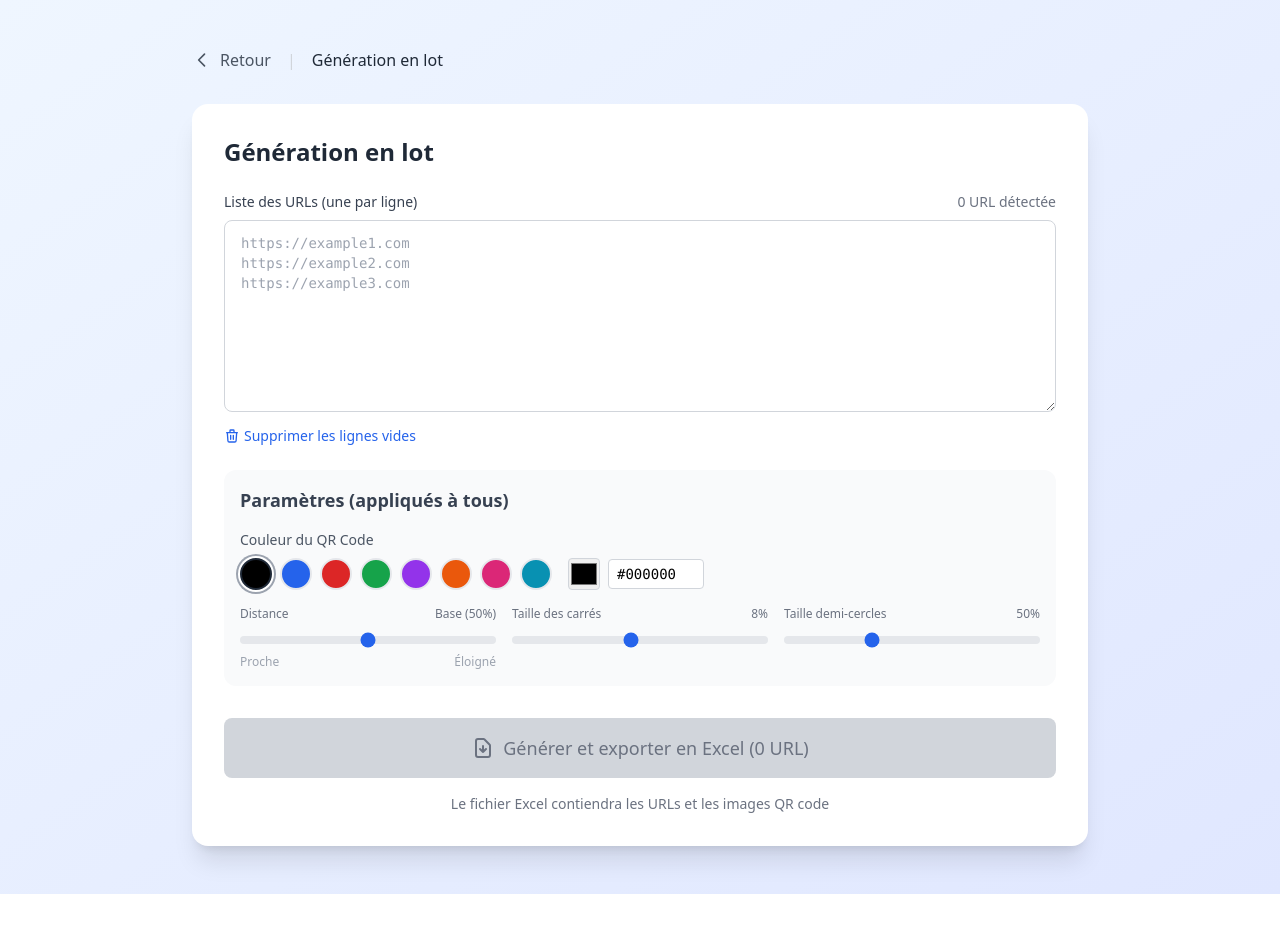
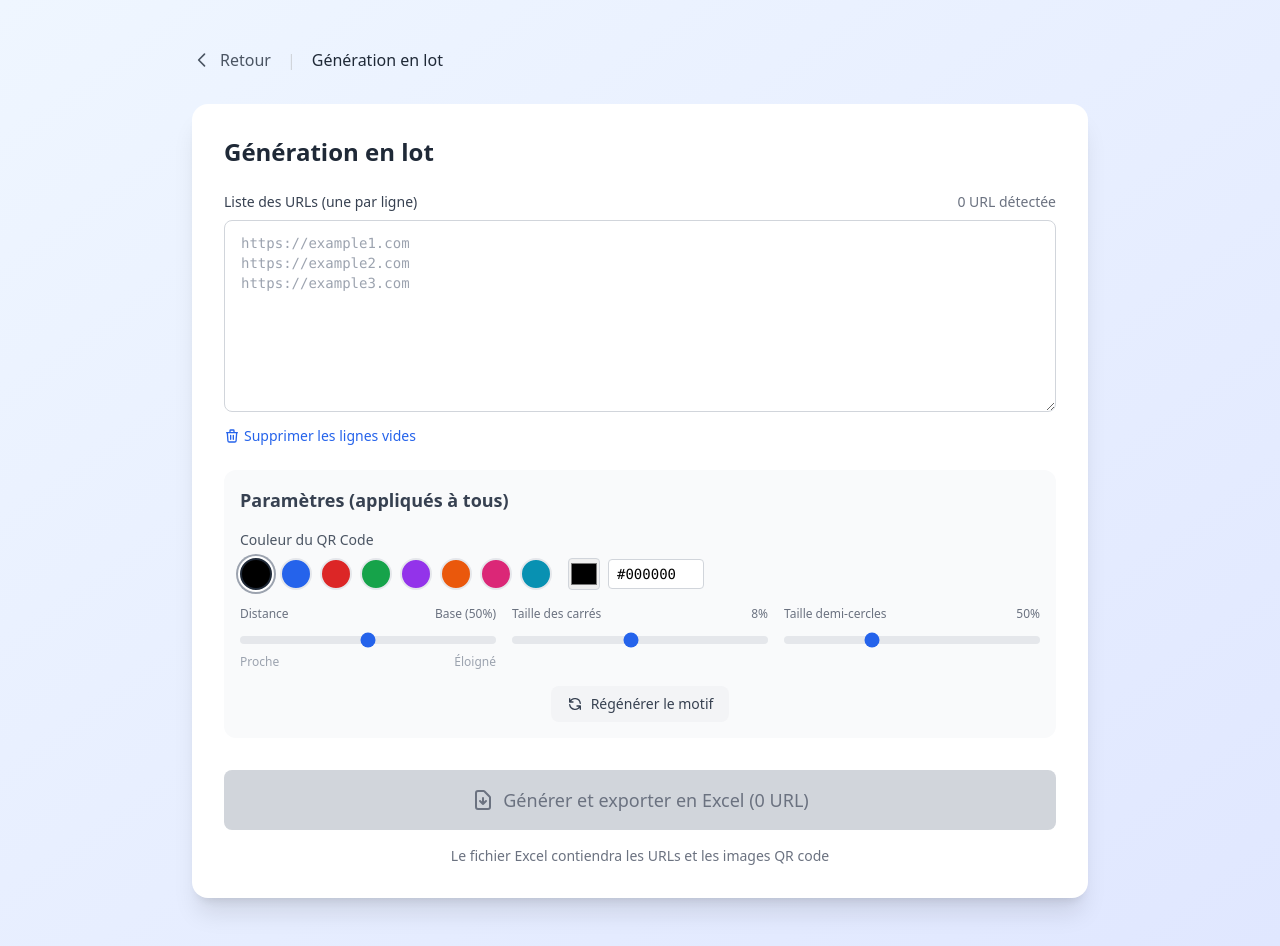
Before and after one commit to blhoualid/qrcode-web-shaper, a Next.js app: page /batch in a window 1280 px wide. Before the commit the page ends 894 px from the top, so only its background shows below. Built offline with nearby package versions, Linux system fonts and the light colour scheme.

Commit message:
Add regenerate pattern button for half circles
- Added seed parameter to drawHalfCirclePattern function
- New "Régénérer le motif" button randomizes the half circle pattern
- Seed is persisted in localStorage along with other settings

https://claude.ai/code/session_01NqUQSjKgizFb3vAAgiq7Q8

```diff
--- a/src/components/BatchQRGenerator.tsx
+++ b/src/components/BatchQRGenerator.tsx
@@ -10,6 +10,7 @@ interface StoredSettings {
   distance: number;
   cellSize: number;
   size: number;
+  seed: number;
 }
 
 function loadStoredSettings(): StoredSettings | null {
@@ -50,6 +51,7 @@ interface QRSettings {
   distance: number;
   cellSize: number;
   size: number;
+  seed: number;
 }
 
 const DEFAULT_SETTINGS: QRSettings = {
@@ -57,6 +59,7 @@ const DEFAULT_SETTINGS: QRSettings = {
   distance: 50,
   cellSize: 8,
   size: 50,
+  seed: 1,
 };
 
 // Draw QR-style pattern in a half circle
@@ -67,7 +70,8 @@ function drawHalfCirclePattern(
   radius: number,
   color: string,
   cellSize: number,
-  direction: "right" | "bottom"
+  direction: "right" | "bottom",
+  seed: number = 1
 ) {
   const cells: { x: number; y: number }[] = [];
 
@@ -92,7 +96,7 @@ function drawHalfCirclePattern(
 
   ctx.fillStyle = color;
   cells.forEach((cell) => {
-    const hash = Math.sin(cell.x * 12.9898 + cell.y * 78.233) * 43758.5453;
+    const hash = Math.sin(cell.x * 12.9898 + cell.y * 78.233 + seed * 47.123) * 43758.5453;
     const shouldFill = (hash - Math.floor(hash)) > 0.45;
     if (shouldFill) {
       ctx.fillRect(cell.x, cell.y, cellSize, cellSize);
@@ -131,8 +135,8 @@ async function generateQRCodeBase64(
   ctx.fillRect(0, 0, compositeSize, compositeSize);
   ctx.drawImage(qrCanvas, 0, 0);
 
-  drawHalfCirclePattern(ctx, qrSize + scaledDistance, qrSize / 2, halfCircleRadius, settings.color, scaledCellSize, "right");
-  drawHalfCirclePattern(ctx, qrSize / 2, qrSize + scaledDistance, halfCircleRadius, settings.color, scaledCellSize, "bottom");
+  drawHalfCirclePattern(ctx, qrSize + scaledDistance, qrSize / 2, halfCircleRadius, settings.color, scaledCellSize, "right", settings.seed);
+  drawHalfCirclePattern(ctx, qrSize / 2, qrSize + scaledDistance, halfCircleRadius, settings.color, scaledCellSize, "bottom", settings.seed);
 
   // Rotate
   const diagonal = Math.ceil(Math.sqrt(2) * compositeSize);
@@ -171,6 +175,7 @@ export default function BatchQRGenerator() {
         distance: stored.distance,
         cellSize: stored.cellSize,
         size: stored.size,
+        seed: stored.seed ?? 1,
       });
     }
     setIsInitialized(true);
@@ -184,6 +189,7 @@ export default function BatchQRGenerator() {
       distance: settings.distance,
       cellSize: settings.cellSize,
       size: settings.size,
+      seed: settings.seed,
     });
   }, [settings, isInitialized]);
 
@@ -426,6 +432,19 @@ export default function BatchQRGenerator() {
             />
           </div>
         </div>
+
+        {/* Regenerate Pattern Button */}
+        <div className="flex justify-center mt-4">
+          <button
+            onClick={() => updateSetting("seed", Math.floor(Math.random() * 10000))}
+            className="flex items-center gap-2 px-4 py-2 bg-gray-100 hover:bg-gray-200 text-gray-700 rounded-lg transition-colors text-sm"
+          >
+            <svg className="w-4 h-4" fill="none" stroke="currentColor" viewBox="0 0 24 24">
+              <path strokeLinecap="round" strokeLinejoin="round" strokeWidth={2} d="M4 4v5h.582m15.356 2A8.001 8.001 0 004.582 9m0 0H9m11 11v-5h-.581m0 0a8.003 8.003 0 01-15.357-2m15.357 2H15" />
+            </svg>
+            Régénérer le motif
+          </button>
+        </div>
       </div>
 
       {error && (
--- a/src/components/QRCodeGenerator.tsx
+++ b/src/components/QRCodeGenerator.tsx
@@ -10,6 +10,7 @@ interface StoredSettings {
   distance: number;
   cellSize: number;
   size: number;
+  seed: number;
 }
 
 function loadStoredSettings(): StoredSettings | null {
@@ -53,7 +54,8 @@ function drawHalfCirclePattern(
   radius: number,
   color: string,
   cellSize: number,
-  direction: "right" | "bottom"
+  direction: "right" | "bottom",
+  seed: number = 1
 ) {
   const cells: { x: number; y: number }[] = [];
 
@@ -77,10 +79,10 @@ function drawHalfCirclePattern(
     }
   }
 
-  // Draw cells with QR-like pattern (pseudo-random based on position)
+  // Draw cells with QR-like pattern (pseudo-random based on position and seed)
   ctx.fillStyle = color;
   cells.forEach((cell) => {
-    const hash = Math.sin(cell.x * 12.9898 + cell.y * 78.233) * 43758.5453;
+    const hash = Math.sin(cell.x * 12.9898 + cell.y * 78.233 + seed * 47.123) * 43758.5453;
     const shouldFill = (hash - Math.floor(hash)) > 0.45;
     if (shouldFill) {
       ctx.fillRect(cell.x, cell.y, cellSize, cellSize);
@@ -92,6 +94,7 @@ interface HalfCircleSettings {
   distance: number;      // Distance from QR code (0-100, 50 = base position)
   cellSize: number;      // Size of squares in half circles (2-15)
   size: number;          // Size of half circles as percentage of QR width (25-100)
+  seed: number;          // Seed for random pattern generation
 }
 
 export default function QRCodeGenerator() {
@@ -103,6 +106,7 @@ export default function QRCodeGenerator() {
     distance: 50,  // 50 = base position, <50 = closer, >50 = farther
     cellSize: 8,
     size: 50,
+    seed: 1,
   });
   const previewCanvasRef = useRef<HTMLCanvasElement>(null);
   const [isInitialized, setIsInitialized] = useState(false);
@@ -116,6 +120,7 @@ export default function QRCodeGenerator() {
         distance: stored.distance,
         cellSize: stored.cellSize,
         size: stored.size,
+        seed: stored.seed ?? 1,
       });
     }
     setIsInitialized(true);
@@ -129,6 +134,7 @@ export default function QRCodeGenerator() {
       distance: halfCircleSettings.distance,
       cellSize: halfCircleSettings.cellSize,
       size: halfCircleSettings.size,
+      seed: halfCircleSettings.seed,
     });
   }, [qrColor, halfCircleSettings, isInitialized]);
 
@@ -184,7 +190,8 @@ export default function QRCodeGenerator() {
         halfCircleRadius,
         color,
         scaledCellSize,
-        "right"
+        "right",
+        settings.seed
       );
 
       // Draw half circle on the bottom of the QR code
@@ -195,7 +202,8 @@ export default function QRCodeGenerator() {
         halfCircleRadius,
         color,
         scaledCellSize,
-        "bottom"
+        "bottom",
+        settings.seed
       );
 
       return compositeCanvas;
@@ -420,6 +428,19 @@ export default function QRCodeGenerator() {
             className="w-full h-2 bg-gray-200 rounded-lg appearance-none cursor-pointer accent-blue-600"
           />
         </div>
+
+        {/* Regenerate Pattern Button */}
+        <div className="md:col-span-3 flex justify-center mt-2">
+          <button
+            onClick={() => updateSetting("seed", Math.floor(Math.random() * 10000))}
+            className="flex items-center gap-2 px-4 py-2 bg-gray-100 hover:bg-gray-200 text-gray-700 rounded-lg transition-colors text-sm"
+          >
+            <svg className="w-4 h-4" fill="none" stroke="currentColor" viewBox="0 0 24 24">
+              <path strokeLinecap="round" strokeLinejoin="round" strokeWidth={2} d="M4 4v5h.582m15.356 2A8.001 8.001 0 004.582 9m0 0H9m11 11v-5h-.581m0 0a8.003 8.003 0 01-15.357-2m15.357 2H15" />
+            </svg>
+            Régénérer le motif
+          </button>
+        </div>
       </div>
 
       {error && (
```
